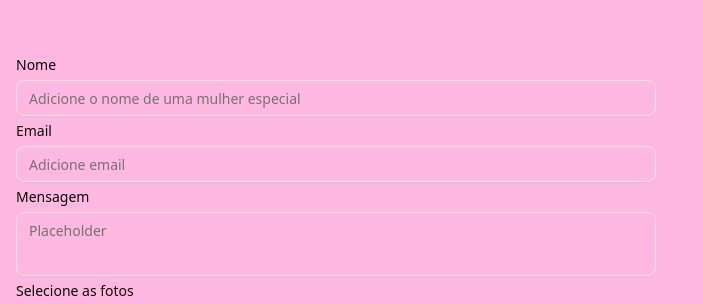
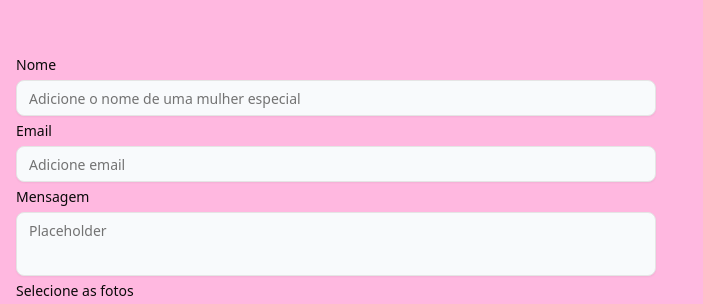
Before and after one commit to ItaloCanturil/womans-day, a Next.js app: page /create in a window 1280 px wide. Shown: the part 116-420 px from the top of the page, without its empty margins (0-703 px from the left). Built offline with nearby package versions, Linux system fonts and the light colour scheme; no server answers.

Commit message:
feat(input): add bg white to input

```diff
--- a/src/app/create/components/create-form.tsx
+++ b/src/app/create/components/create-form.tsx
@@ -115,6 +115,7 @@ export default function CreateForm() {
 									placeholder="Adicione o nome de uma mulher especial"
 									value={field.value}
 									onChange={e => field.onChange(e)}
+									className="bg-slate-50"
 								/>
 							</FormControl>
 							<FormMessage />
@@ -133,6 +134,7 @@ export default function CreateForm() {
 									placeholder="Adicione email"
 									value={field.value}
 									onChange={e => field.onChange(e)}
+									className="bg-slate-50"
 								/>
 							</FormControl>
 							<FormMessage />
@@ -149,7 +151,7 @@ export default function CreateForm() {
 							<FormControl>
 								<Textarea
 									placeholder="Placeholder"
-									className="resize-none"
+									className="resize-none bg-slate-50"
 									{...field}
 								/>
 							</FormControl>
```
